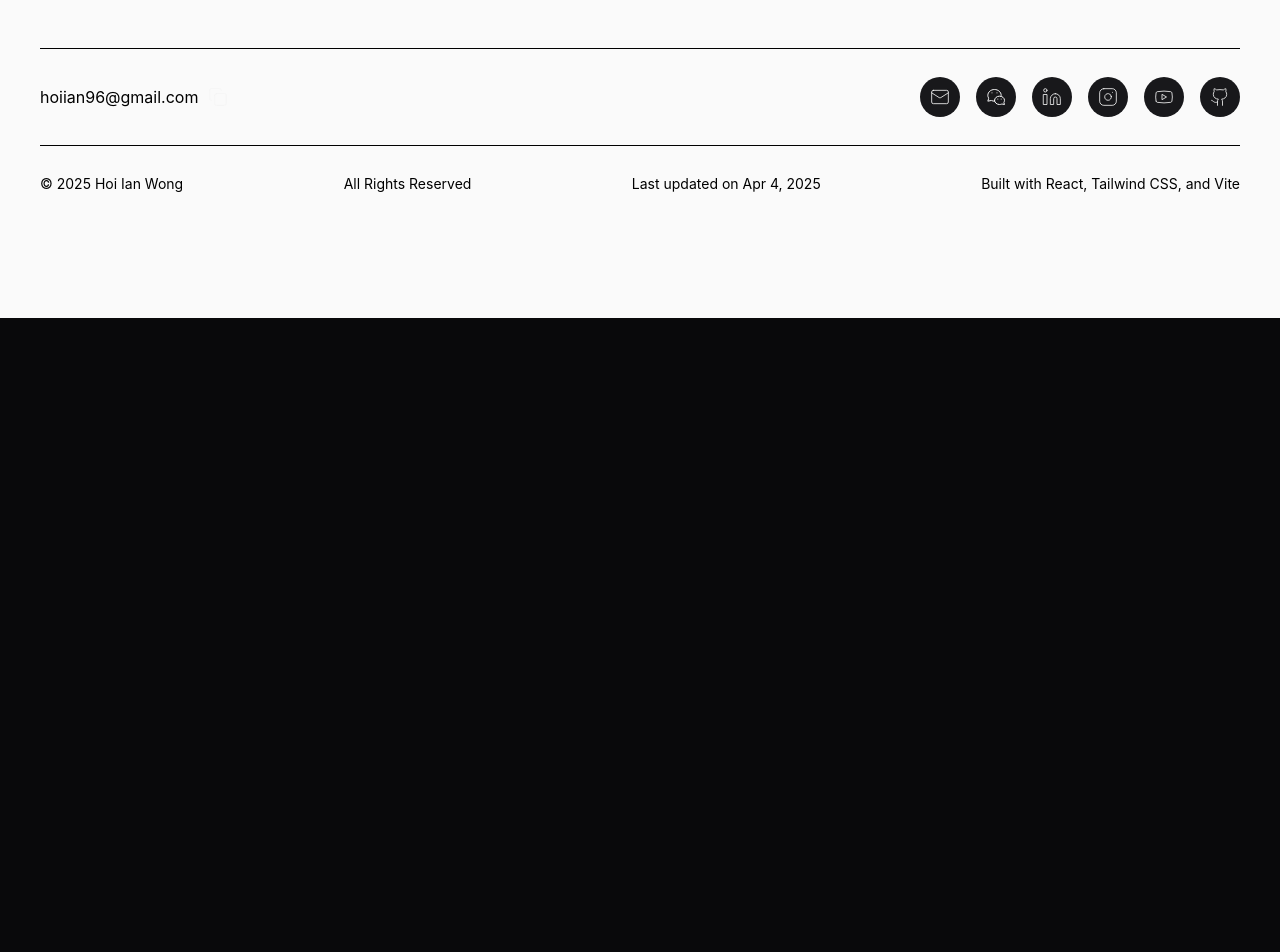
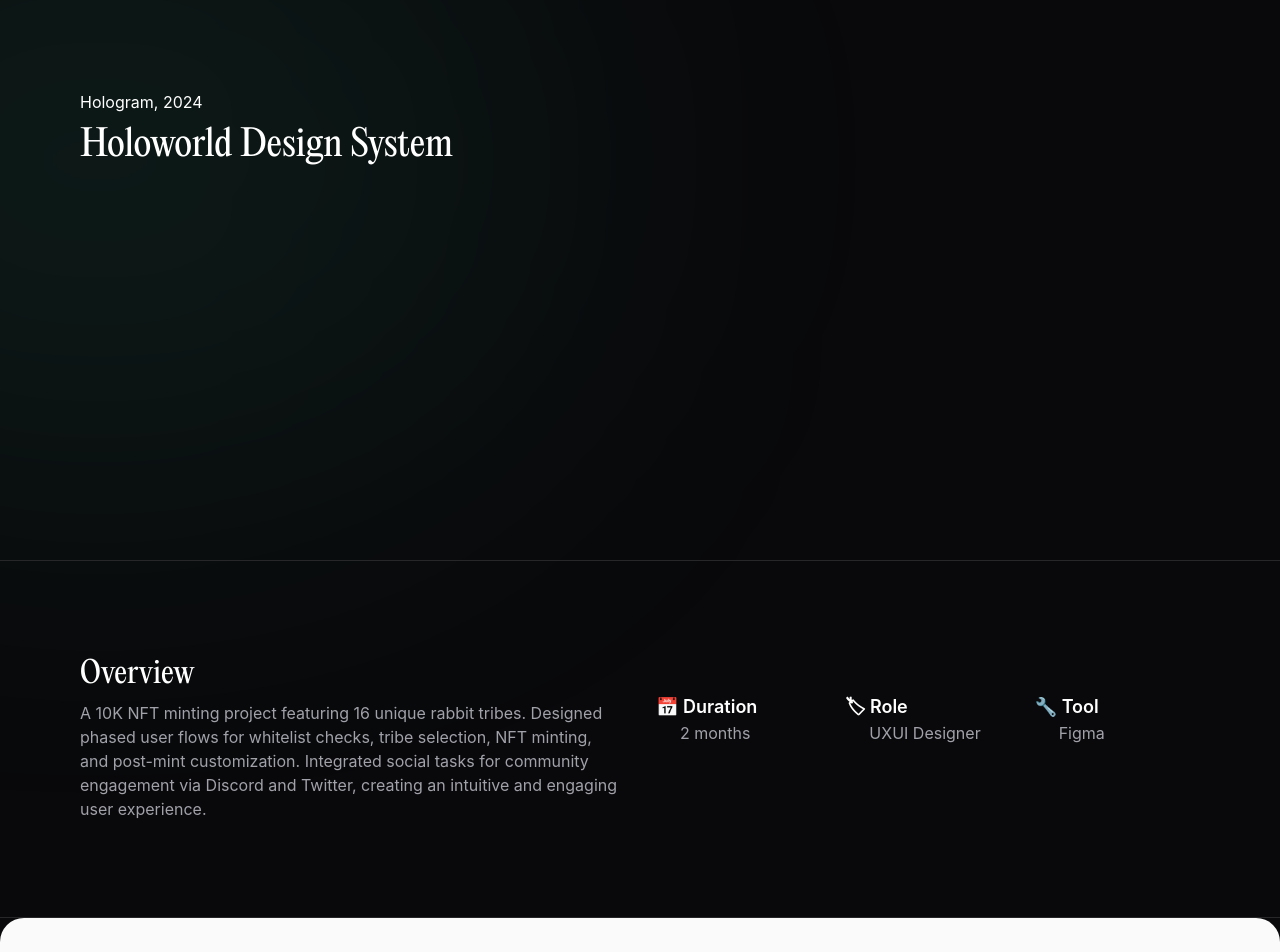
Before and after one commit to hoiian/portfolio2025, a React (Vite) app: page /work3 in a window 1280 px wide. Shown: the part 240-1192 px from the top of the page. Before the commit the page ends 800 px from the top, so only its background shows below. Built offline with nearby package versions, Linux system fonts and the light colour scheme.

Commit message:
update resume

```diff
--- a/src/main.jsx
+++ b/src/main.jsx
@@ -1,10 +1,11 @@
 import React from "react";
 import ReactDOM from "react-dom/client";
 import { BrowserRouter as Router, Routes, Route } from "react-router-dom";
-import Home from "./pages/Home";   //
+import Home from "./pages/Home"; //
 import Resume from "./pages/Resume";
 import Work1 from "./pages/Work1";
 import Work2 from "./pages/Work2";
+import Work3 from "./pages/Work3";
 import Footer from "./components/Footer";
 import PageTransition from "./components/PageTransition";
 
@@ -14,10 +15,46 @@ ReactDOM.createRoot(document.getElementById("root")).render(
   <React.StrictMode>
     <Router>
       <Routes>
-        <Route path="/" element={<PageTransition><Home /></PageTransition>} />
-        <Route path="/resume" element={<PageTransition><Resume /></PageTransition>} />
-        <Route path="/work1" element={<PageTransition><Work1 /></PageTransition>} />
-        <Route path="/work2" element={<PageTransition><Work2 /></PageTransition>} />
+        <Route
+          path="/"
+          element={
+            <PageTransition>
+              <Home />
+            </PageTransition>
+          }
+        />
+        <Route
+          path="/resume"
+          element={
+            <PageTransition>
+              <Resume />
+            </PageTransition>
+          }
+        />
+        <Route
+          path="/work1"
+          element={
+            <PageTransition>
+              <Work1 />
+            </PageTransition>
+          }
+        />
+        <Route
+          path="/work2"
+          element={
+            <PageTransition>
+              <Work2 />
+            </PageTransition>
+          }
+        />
+        <Route
+          path="/work3"
+          element={
+            <PageTransition>
+              <Work3 />
+            </PageTransition>
+          }
+        />
       </Routes>
     </Router>
     <Footer />
--- a/src/pages/Resume.jsx
+++ b/src/pages/Resume.jsx
@@ -23,6 +23,92 @@ const Resume = () => {
 
   // Fetch the current language's text
   const content = resumeTexts[selectedLanguage];
+
+  // 要加連結的字詞 → URL
+  const linkMap = {
+    "Holoword AI": "https://app.holoworld.com/",
+    TailwindCSS: "https://tailwindcss.com/",
+    "NARAKA: BLADEPOINT": "https://www.narakathegame.com/",
+    瀏覽器插件:
+      "https://chromewebstore.google.com/detail/MetaPush/ecponkikdgnpkeejiopipbgbllcgjimb",
+    "Web3 browser plugin":
+      "https://chromewebstore.google.com/detail/MetaPush/ecponkikdgnpkeejiopipbgbllcgjimb",
+    "eDC Cloud Portal":
+      "https://cloudgoda.aceredc.com/#/page/pricingcomparison",
+    Acer雲架構: "https://cloudgoda.aceredc.com/#/page/pricingcomparison",
+    "Acer AI": "https://acerwebai.github.io/index.html",
+    "Acer VR": "https://acerwebvr.github.io/",
+  };
+
+  // highlight 的字詞列表
+  const highlightWords = [
+    "design system",
+    "game UI",
+    "Web3 browser plugin",
+    "Web3 trading platform",
+    "data visualization",
+  ];
+
+  // 輔助函式：把字串中可能有正則特殊字元的詞做轉義
+  function escapeRegExp(string) {
+    return string.replace(/[.*+?^${}()|[\]\\]/g, "\\$&");
+  }
+
+  // formatText：把文字拆成「需處理的片段」和「純文字」，
+  // 然後根據 linkMap/highlightWords 包成 <a> 或 <span>
+  function formatText(text) {
+    // 合併所有要處理的字詞
+    const keys = Array.from(
+      new Set([...Object.keys(linkMap), ...highlightWords])
+    )
+      // 依長度排序，避免短詞把長詞切到；並轉成正則字串
+      .sort((a, b) => b.length - a.length)
+      .map(escapeRegExp);
+
+    const pattern = new RegExp(`(${keys.join("|")})`, "g");
+    const parts = text.split(pattern);
+
+    return parts.map((part, i) => {
+      const isLink = linkMap[part];
+      const isHighlight = highlightWords.includes(part);
+
+      if (isLink || isHighlight) {
+        // 組合 className
+        const classes = [
+          isHighlight
+            ? "bg-gradient-to-r from-zinc-800 to-zinc-700 px-1 rounded"
+            : null,
+          isLink ? "underline hover:text-blue-300" : null,
+        ]
+          .filter(Boolean)
+          .join(" ");
+
+        // 如果同時要連結，就用 <a>，否則用 <span>
+        if (isLink) {
+          return (
+            <a
+              key={i}
+              href={isLink}
+              target="_blank"
+              rel="noopener noreferrer"
+              className={classes}
+            >
+              {part}
+            </a>
+          );
+        } else {
+          return (
+            <span key={i} className={classes}>
+              {part}
+            </span>
+          );
+        }
+      }
+
+      // 不用處理的文字就直接回傳
+      return part;
+    });
+  }
 
   return (
     <div className="min-h-screen flex flex-col md:flex-row max-w-[1360px] mx-auto mt-20 mb-40">
@@ -130,7 +216,7 @@ const Resume = () => {
 
             <ul className="list-disc list-outside pl-5 space-y-3 mt-2 text-zinc-300 text-sm">
               {content.hologramDetails.map((item, index) => (
-                <li key={index}>{item}</li>
+                <li key={index}>{formatText(item)}</li>
               ))}
             </ul>
           </div>
@@ -156,7 +242,9 @@ const Resume = () => {
             >
               <span className="text-xl font-bold">{content.NetEase}</span>
               {/* Tooltip */}
-              <div className="absolute top-0 left-[-10px] transform -translate-x-full mb-2 hidden group-hover:block w-[260px] bg-zinc-9001 bg-white bg-opacity-5 backdrop-blur rounded-xl p-4">
+              <div
+                className={`absolute top-0 left-[-10px] transform -translate-x-full mb-2 w-[260px] bg-zinc-900 bg-opacity-80 backdrop-blur rounded-xl p-4 opacity-0 group-hover:opacity-100 transition-opacity duration-300 ease-in-out pointer-events-none group-hover:pointer-events-auto`}
+              >
                 <img
                   src="/images/neteaseLogo.png" // replace with actual image URL
                   alt="Tooltip image"
@@ -179,7 +267,7 @@ const Resume = () => {
             </div>
 
             <ul className="list-disc list-outside pl-5 space-y-3 mt-2 text-zinc-300 text-sm">
-              {content.netEaseDetails.map((item, index) => {
+              {/* {content.netEaseDetails.map((item, index) => {
                 // 同樣先找冒號（中英文都試）
                 const colonPos =
                   item.indexOf("：") !== -1
@@ -201,7 +289,10 @@ const Resume = () => {
                     )}
                   </li>
                 );
-              })}
+              })} */}
+              {content.netEaseDetails.map((item, index) => (
+                <li key={index}>{formatText(item)}</li>
+              ))}
             </ul>
           </div>
 
@@ -241,7 +332,7 @@ const Resume = () => {
 
             <ul className="list-disc list-outside pl-5 space-y-3 mt-2 text-zinc-300 text-sm">
               {content.MRSADetails.map((item, index) => (
-                <li key={index}>{item}</li>
+                <li key={index}>{formatText(item)}</li>
               ))}
             </ul>
           </div>
@@ -269,7 +360,9 @@ const Resume = () => {
             >
               <span className="text-xl font-bold">{content.THU}</span>
               {/* Tooltip */}
-              <div className="absolute top-0 left-[-10px] transform -translate-x-full mb-2 hidden group-hover:block w-[260px] bg-zinc-9001 bg-white bg-opacity-5 backdrop-blur rounded-xl p-4">
+              <div
+                className={`absolute top-0 left-[-10px] transform -translate-x-full mb-2 w-[260px] bg-zinc-900 bg-opacity-80 backdrop-blur rounded-xl p-4 opacity-0 group-hover:opacity-100 transition-opacity duration-300 ease-in-out pointer-events-none group-hover:pointer-events-auto`}
+              >
                 <img
                   src="/images/THULogo.svg" // replace with actual image URL
                   alt="Tooltip image"
@@ -300,8 +393,14 @@ const Resume = () => {
         <div className="mt-7 flex">
           {/* Left Section: Title and Content (3/4) */}
           <div className="w-3/4">
-            <span className="text-xl font-bold">{content.NCKU}</span>
-
+            <a
+              href="https://web.ncku.edu.tw/index.php?Lang=en"
+              target="_blank"
+              rel="noopener noreferrer"
+              className="hover:opacity-70 "
+            >
+              <span className="text-xl font-bold">{content.NCKU}</span>
+            </a>
             {/* Date & Location for Small Screens */}
             <div className="mt-1 text-sm text-zinc-400 md:hidden">
               <p>2014 - 2018, {content.Taiwan}</p>
@@ -327,16 +426,16 @@ const Resume = () => {
           {content.Strengths}
         </h2>
         <div className="mt-7">
-          <span className="font-bold ">{content.Strengths1}</span>
+          <span className="font-bold ">{formatText(content.Strengths1)}</span>
           <ul className="list-disc list-outside pl-5 space-y-3 mt-2 text-zinc-300 text-sm">
-            <li>{content.Strengths1Details}</li>
+            <li>{formatText(content.Strengths1Details)}</li>
           </ul>
         </div>
         <div className="mt-7">
           <span className="font-bold ">{content.Strengths2}</span>
           <ul className="list-disc list-outside pl-5 space-y-3 mt-2 text-zinc-300 text-sm">
             {content.Strengths2Details.map((item, index) => (
-              <li key={index}>{item}</li>
+              <li key={index}>{formatText(item)}</li>
             ))}
           </ul>
         </div>
@@ -347,7 +446,7 @@ const Resume = () => {
               {content.Strengths3DetailsTitle}
               <ul className="list-disc list-outside space-y-2 ml-5 mt-2">
                 {content.Strengths3Details.map((item, index) => (
-                  <li key={index}>{item}</li>
+                  <li key={index}>{formatText(item)}</li>
                 ))}
               </ul>
             </li>
--- /dev/null
+++ b/src/pages/Work3.jsx
@@ -0,0 +1,77 @@
+import React from "react";
+import TitleSection from "../components/TitleSection";
+import SectionNav from "../components/SectionNav";
+import SmartImage from "../components/SmartImage";
+import SmartVideo from "../components/SmartVideo";
+import BackToTop from "../components/BackToTop";
+import HoverImage from "../components/HoverImage";
+
+import { Link } from "react-router-dom"; // Ensure you have React Router set up
+
+export default function Work3() {
+  const page2Sections = ["background"];
+
+  return (
+    <div className="min-h-screen text-white flex flex-col">
+      <SectionNav sections={page2Sections} />
+
+      <section className="min-h-screen w-full md:max-w-6xl mx-auto flex md:flex-row flex-col items-center justify-center px-4">
+        {/* Floating Glow Effect */}
+        <div className="absolute top-[100px] left-[100px] -translate-x-1/2 w-full md:max-w-[885px] h-[600px] rounded-[1095px] bg-[#32B288]/10 blur-[150px] z-[-1]"></div>
+
+        <div className="md:max-w-xl w-full mx-auto mb-16 md:text-left text-center md:mt-0 mt-40">
+          <span>Hologram, 2024</span>
+          <h1 className="mt-3 text-4xl">Holoworld Design System</h1>
+        </div>
+        <div className="relative w-full md:w-[620px] h-[646px] scale-50 md:scale-100 md:mt-0 mt-[-120px]"></div>
+      </section>
+
+      {/* Divider */}
+      <div className="w-full border-t border-zinc-800"></div>
+
+      {/* Overview Section */}
+      <div className="max-w-6xl mx-auto py-24 px-4">
+        <h2 className="text-3xl">Overview</h2>
+        <div className="grid grid-cols-1 md:grid-cols-4 gap-8 items-start text-white">
+          <div className="md:col-span-2">
+            <p className="text-zinc-400 mt-2">
+              A 10K NFT minting project featuring 16 unique rabbit tribes.
+              Designed phased user flows for whitelist checks, tribe selection,
+              NFT minting, and post-mint customization. Integrated social tasks
+              for community engagement via Discord and Twitter, creating an
+              intuitive and engaging user experience.
+            </p>
+          </div>
+
+          <div className="grid grid-cols-3 gap-6 md:col-span-2">
+            <div className="flex flex-col items-start">
+              <span className="flex items-center gap-2 text-lg font-semibold">
+                📅 Duration
+              </span>
+              <span className="text-zinc-400 ml-6">2 months</span>
+            </div>
+
+            <div className="flex flex-col items-start">
+              <span className="flex items-center gap-2 text-lg font-semibold">
+                🏷 Role
+              </span>
+              <span className="text-zinc-400 ml-6">UXUI Designer</span>
+            </div>
+
+            <div className="flex flex-col items-start">
+              <span className="flex items-center gap-2 text-lg font-semibold">
+                🔧 Tool
+              </span>
+              <span className="text-zinc-400 ml-6">Figma</span>
+            </div>
+          </div>
+        </div>
+      </div>
+
+      {/* Divider */}
+      <div className="w-full border-t border-zinc-800"></div>
+
+      <BackToTop />
+    </div>
+  );
+}
```
Also changed, not shown: 1 other file (tests, documents, lock files or other folders).
